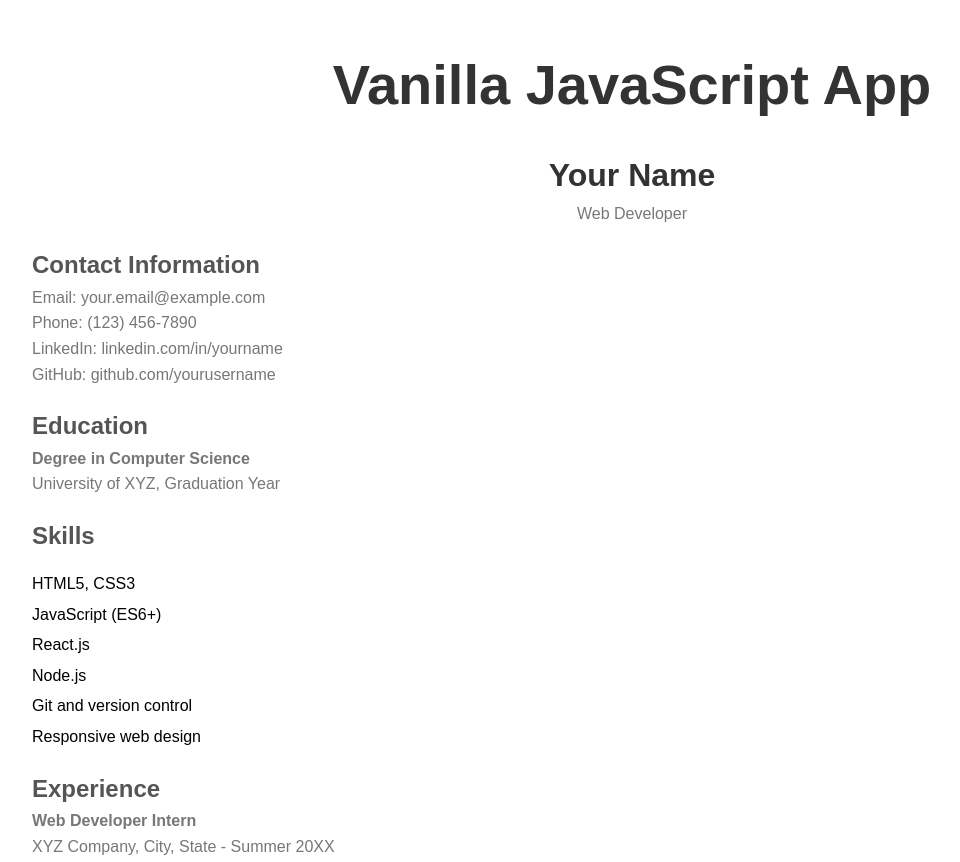
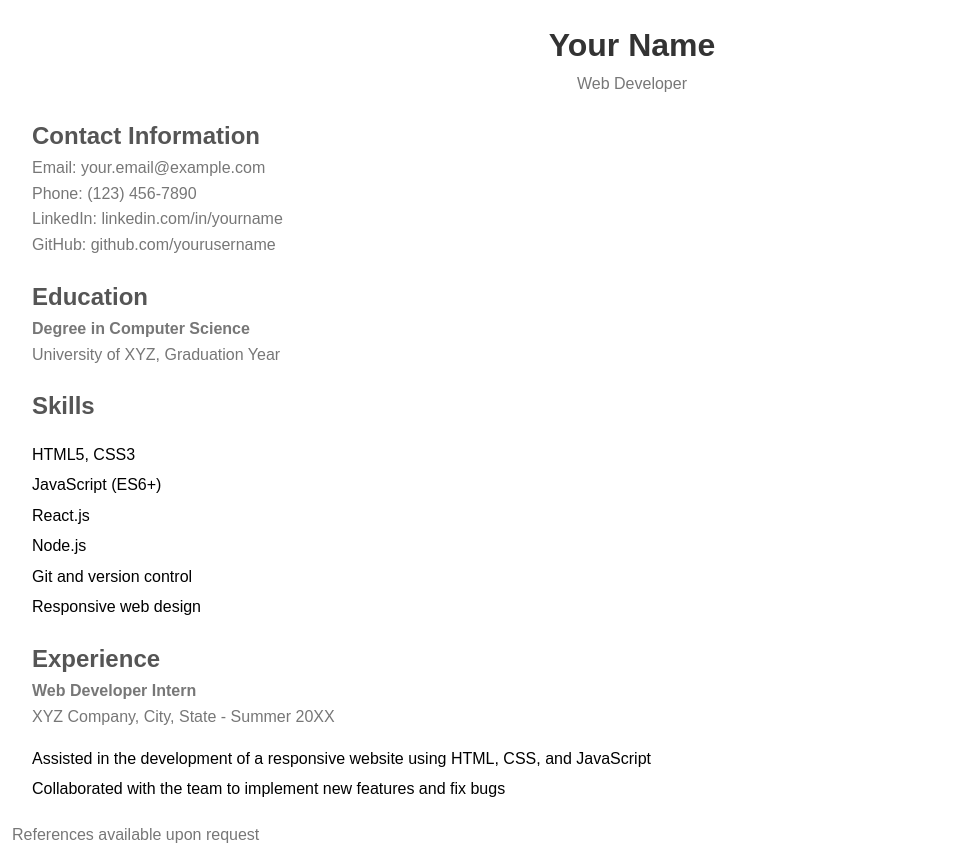
Before and after one commit to c16310493/my-first-static-web-app, a website: page src/index.html in a window 1280 px wide. Shown: the top 862 px of the page, without its empty margins (8-968 px from the left). Drawn offline with Linux system fonts and the light colour scheme.

Commit message:
Update index.html

```diff
--- a/src/index.html
+++ b/src/index.html
@@ -1,21 +1,3 @@
-<!DOCTYPE html>
-<html lang="en">
-
-<head>
-  <meta charset="UTF-8">
-  <meta name="viewport" content="width=device-width, initial-scale=1.0">
-  <link rel="stylesheet" href="styles.css">
-  <title>Vanilla JavaScript App</title>
-</head>
-
-<body>
-  <main>
-    <h1>Vanilla JavaScript App</h1>
-  </main>
-</body>
-
-</html>
-
 <!DOCTYPE html>
 <html lang="en">
 <head>
```
